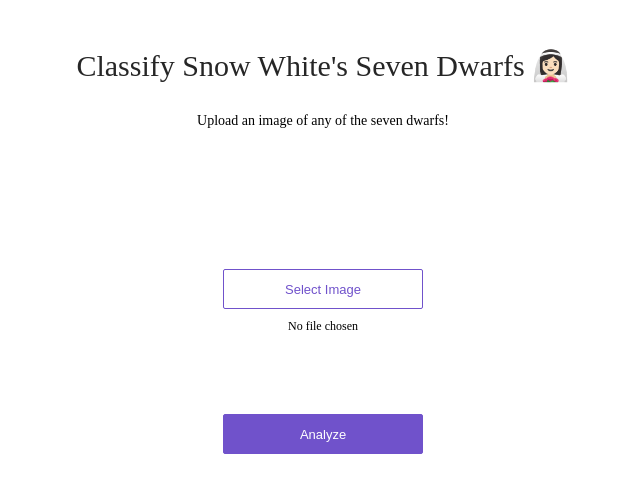
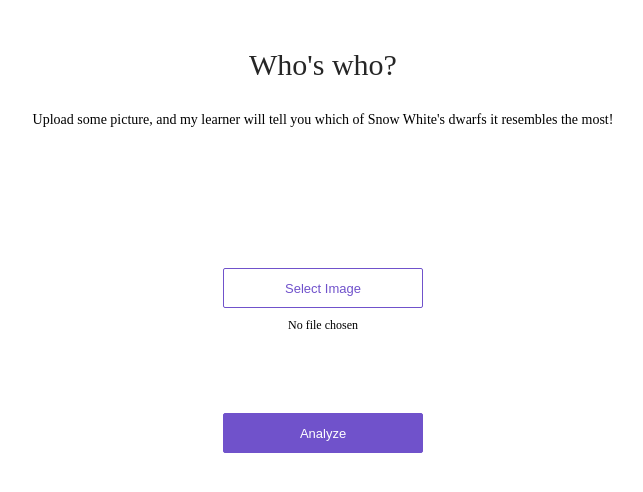
Before and after one commit to baubels/seven-dwarfs, a plain HTML site: page app/view/index.html in a window 1280 px wide. Shown: the whole page, without its empty margins (317-960 px from the left). Drawn offline with Linux system fonts and the light colour scheme.

Commit message:
Update index.html
Prettified html, changed fonts

```diff
--- a/app/view/index.html
+++ b/app/view/index.html
@@ -2,15 +2,18 @@
 <head>
   <meta charset='utf-8'>
   <link rel='stylesheet' href='../static/style.css'>
+  <link href="https://fonts.googleapis.com/css2?family=Roboto:wght@100&display=swap" rel="stylesheet">
   <script src='../static/client.js'></script>
 </head>
 <body>
 <div>
   <div class='center'>
-    <div class='title'>Classify Snow White's Seven Dwarfs 👰🏻‍♀️</div>
+    <div class='title'>Who's who?</div>
     <p>
-      Upload an image of any of the seven dwarfs!
+      Upload some picture, and my learner will tell you which
+      of Snow White's dwarfs it resembles the most!
     </p>
+
     <div class='content'>
       <div class='no-display'>
         <input id='file-input'
```
